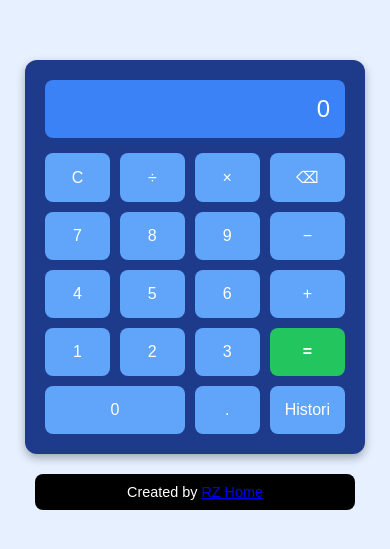
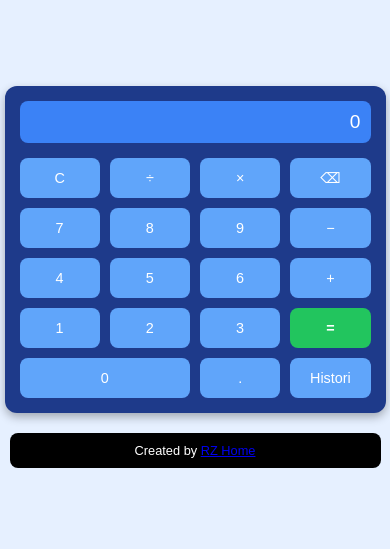
Before and after one commit to ktzreza/ktzreza, a website: page calculator/index.html in a window 390 px wide. Shown: the part 145-694 px from the top of the page. Drawn offline with Linux system fonts and the light colour scheme.

Commit message:
Enhance mobile responsiveness and layout styles
Added viewport meta tag for mobile responsiveness and adjusted styles for better layout on small screens.

```diff
--- a/calculator/index.html
+++ b/calculator/index.html
@@ -2,6 +2,7 @@
 <html lang="id">
 <head>
   <meta charset="UTF-8">
+  <meta name="viewport" content="width=device-width, initial-scale=1.0"> <!-- penting untuk mobile -->
   <title>Kalkulator Online</title>
   <style>
     body {
@@ -11,7 +12,8 @@
       justify-content: center;
       align-items: center;
       height: 100vh;
-      flex-direction: column; /* agar footer bisa di bawah */
+      flex-direction: column;
+      margin: 0;
     }
     .calculator {
       background-color: #1e3a8a;
@@ -20,6 +22,7 @@
       box-shadow: 0 4px 10px rgba(0,0,0,0.3);
       color: #fff;
       width: 300px;
+      max-width: 90%; /* agar menyesuaikan layar kecil */
     }
     .display {
       background-color: #3b82f6;
@@ -52,7 +55,7 @@
       background-color: #2563eb;
     }
     .equal-btn {
-      background-color: #22c55e; /* hijau */
+      background-color: #22c55e;
       font-weight: bold;
     }
     .equal-btn:hover {
@@ -80,7 +83,7 @@
     .history li {
       margin-bottom: 8px;
       padding: 8px 12px;
-      background-color: #93c5fd; /* biru muda */
+      background-color: #93c5fd;
       border-radius: 16px;
       cursor: pointer;
       color: #000;
@@ -107,7 +110,28 @@
       border-radius: 8px;
       text-align: center;
       width: 300px;
+      max-width: 90%;
       font-size: 0.9em;
+    }
+
+    /* Media query untuk layar kecil */
+    @media (max-width: 480px) {
+      .calculator {
+        width: 95%;
+        padding: 15px;
+      }
+      .display {
+        font-size: 1.2em;
+        padding: 10px;
+      }
+      button {
+        padding: 12px;
+        font-size: 0.9em;
+      }
+      .footer {
+        width: 95%;
+        font-size: 0.8em;
+      }
     }
   </style>
 </head>
@@ -187,7 +211,7 @@
     function calculate() {
       let expression = display.innerText;
       if (!/[+\-*/]/.test(expression)) {
-        return; // tidak bereaksi jika belum ada operator
+        return;
       }
       try {
         let result = eval(expression);
```
